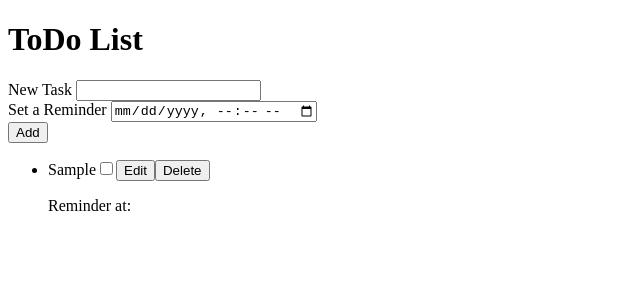
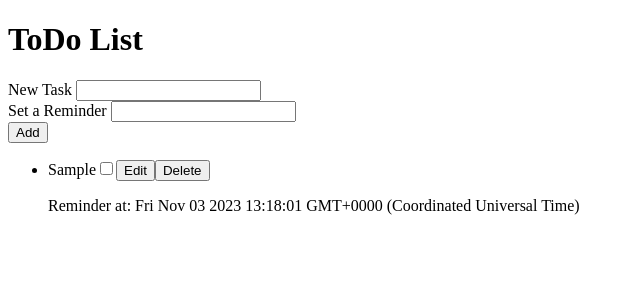
Before and after one commit to huskvarna/murkhasya-task, a React (Vite) app: page / in a window 1280 px wide. Both pictures are taken after typing "Sample" into the empty fields and a click on the button "Add". Shown: the top 300 px of the page, without its empty margins (0-640 px from the left). Built offline with nearby package versions, Linux system fonts and the light colour scheme.

Commit message:
timeout for each task: reminder

```diff
--- a/package.json
+++ b/package.json
@@ -11,7 +11,9 @@
   },
   "dependencies": {
     "react": "^18.2.0",
-    "react-dom": "^18.2.0"
+    "react-datepicker": "^4.21.0",
+    "react-dom": "^18.2.0",
+    "react-toastify": "^9.1.3"
   },
   "devDependencies": {
     "@types/react": "^18.2.15",
--- a/src/App.jsx
+++ b/src/App.jsx
@@ -1,4 +1,4 @@
-import { useState } from "react";
+import { useCallback, useEffect, useState } from "react";
 import { NewTaskForm } from "./NewTaskForm";
 
 export default function App() {
@@ -7,37 +7,13 @@ export default function App() {
   //Add 0 in front of the current minute if it's length is smaller than 2
   //To have the same format as local-datetime's minute used in reminder's input
   function getRealMinute(minute) {
-    if (minute.length < 2) {
+    if (minute.toString().length < 2 && minute.toString() !== "0") {
       return "0" + minute;
     } else {
       return minute;
     }
   }
-
-  //TODO: check the year and month.
-  //Function to handle reminders, checks if the year and month and minute
-  //of a task are the same as the local time
-  //When it's the same minute, it sends an reminder alert
-  //Function triggers once every minute
-  function handleReminders() {
-    setInterval(() => {
-      console.log("check started");
-      tasks.forEach((task) => {
-        const now = new Date();
-        //Checking the year
-        const reminderMinute = task.reminder.toString().slice(-2);
-        const nowMinute = now.getMinutes();
-        console.log(nowMinute);
-        console.log(reminderMinute);
-        if (getRealMinute(nowMinute).toString() == reminderMinute) {
-          alert("Reminder for task " + task.title);
-        }
-      });
-    }, 60000); // 60000 milliseconds = 1 minute
-  }
-
-  handleReminders();
-
+  console.log(tasks);
   //Function to add tasks upon submitting
   //Transfered to NewTaskForm for use there
   function addTask(title, reminder) {
@@ -68,7 +44,7 @@ export default function App() {
 
   function deleteTask(id) {
     setTasks((currentTasks) => {
-      return currentTasks.filter((todo) => todo.id !== id);
+      return currentTasks.filter((task) => task.id !== id);
     });
   }
 
@@ -97,7 +73,7 @@ export default function App() {
                 Delete
               </button>
               <p className="reminder-text">
-                Reminder at: {task.reminder.replace("T", " ")}
+                Reminder at: {task.reminder.toString()}{" "}
               </p>
             </li>
           );
--- a/src/NewTaskForm.jsx
+++ b/src/NewTaskForm.jsx
@@ -1,14 +1,25 @@
 import { useState } from "react";
+import DatePicker from "react-datepicker";
+import "react-datepicker/dist/react-datepicker.css";
 
 export function NewTaskForm({ onSubmit }) {
   const [newTaskTitle, setNewTaskTitle] = useState("");
-  const [newTaskReminder, setNewTaskReminder] = useState("");
+  const [newTaskReminder, setNewTaskReminder] = useState(new Date());
 
   function handleSubmit(e) {
     e.preventDefault();
 
     onSubmit(newTaskTitle, newTaskReminder);
-
+    const currentTime = new Date();
+    const currentTimedOutTask = newTaskTitle;
+    console.log(currentTimedOutTask);
+    if (newTaskReminder <= currentTime) {
+    } else {
+      const timeDifference = newTaskReminder - currentTime;
+      setTimeout(() => {
+        alert("Reminder for task " + currentTimedOutTask);
+      }, timeDifference);
+    }
     setNewTaskTitle("");
     setNewTaskReminder("");
   }
@@ -26,12 +37,15 @@ export function NewTaskForm({ onSubmit }) {
       </div>
       <div className="reminder-adder">
         <label>Set a Reminder </label>
-        <input
-          value={newTaskReminder}
-          onChange={(e) => setNewTaskReminder(e.target.value)}
-          type="datetime-local"
-          id="reminder"
-        ></input>
+        <DatePicker
+          selected={newTaskReminder}
+          onChange={(date) => setNewTaskReminder(date)}
+          showTimeSelect
+          timeFormat="HH:mm"
+          timeIntervals={15}
+          timeCaption="Time"
+          dateFormat="MMMM d, yyyy h:mm aa"
+        />
       </div>
       <button className="btn">Add</button>
     </form>
```
Also changed, not shown: src/main.jsx (+6 -7 lines), 1 other file (tests, documents, lock files or other folders).
